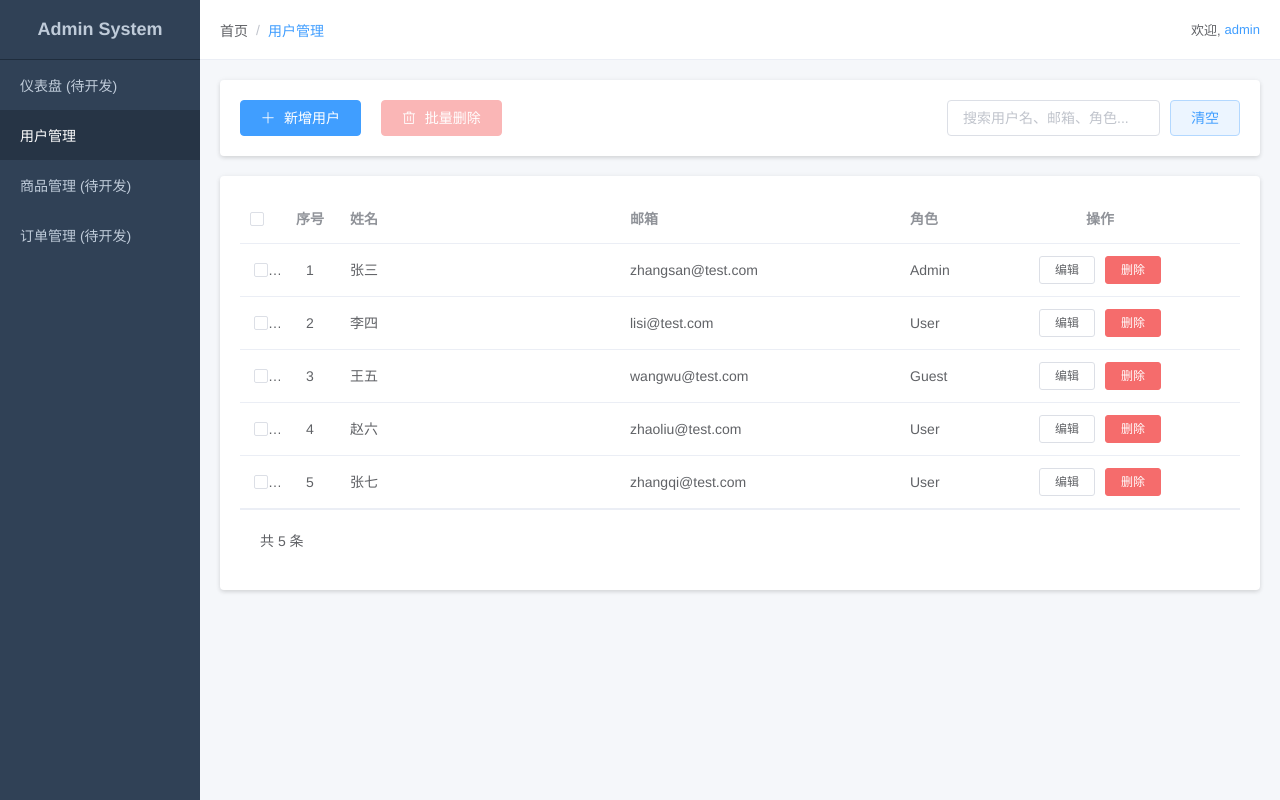
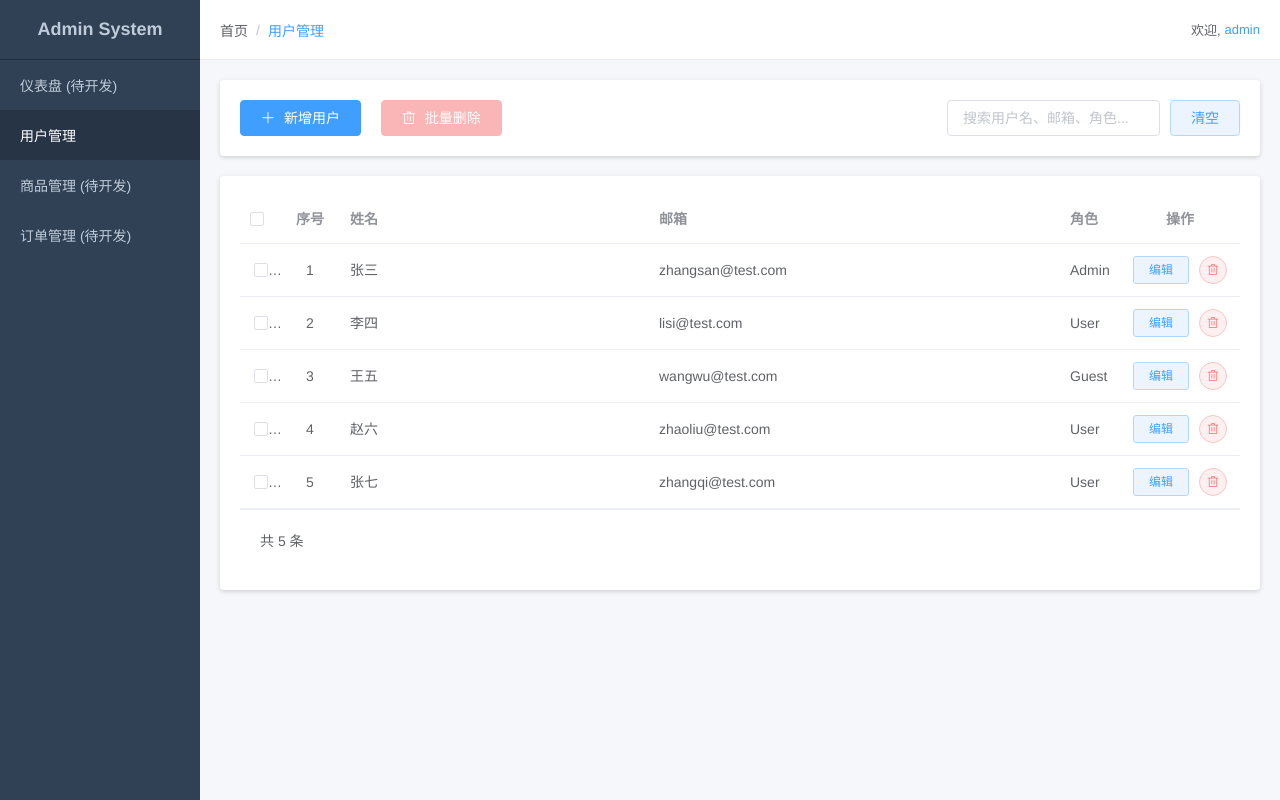
Before and after one commit to 17726/vue2-admin-system, a Vue app: page / in a window 1280 px wide. Built offline with nearby package versions, Linux system fonts and the light colour scheme.

Commit message:
完善table响应式设计

```diff
--- a/src/views/UserManagement.vue
+++ b/src/views/UserManagement.vue
@@ -58,20 +58,22 @@
           header-align="center"
           width="60"
         ></el-table-column>
-        <el-table-column prop="name" label="姓名"  show-overflow-tooltip>
+        <el-table-column prop="name" label="姓名" min-width="60" show-overflow-tooltip>
         </el-table-column>
         <el-table-column prop="email" label="邮箱" show-overflow-tooltip>
           <!--show-overflow-tooltip 会在内容溢出时显示提示信息 -->
         </el-table-column>
         <el-table-column prop="role" label="角色" width="60"> </el-table-column>
-        <el-table-column label="操作" align="center" fixed="right">
-          <template slot-scope="scope">
-            <el-button size="mini" @click="handleOpenEdit(scope.row)"
-              >编辑</el-button
-            >
-            <el-button size="mini" type="danger" @click="del(scope.row.id)"
-              >删除</el-button
-            >
+        <el-table-column label="操作" align="center" fixed="right" width="120">
+          <template slot-scope="scope" >
+           <div class="ops">
+              <el-button size="mini" type="primary" plain @click="handleOpenEdit(scope.row)"
+                >编辑</el-button
+              >
+              <el-button size="mini" type="danger" plain @click="del(scope.row.id)" icon="el-icon-delete" circle
+                ></el-button
+              >
+           </div>
           </template>
         </el-table-column>
       </el-table>
@@ -182,6 +184,7 @@ export default {
       // formData 来自子组件的表单数据，为用户数据对象
       if (formData.id) {
         // 编辑模式：根据 id 查找并更新
+        // map方法
         this.userList = this.userList.map((item) => {
           if (item.id === formData.id) {
             return formData;
@@ -189,6 +192,7 @@ export default {
             return item;
           }
         });
+        // index替换方法
         // const index = this.userList.findIndex(
         //   (item) => item.id === formData.id
         // );
@@ -313,44 +317,16 @@ export default {
     box-shadow: $shadow-base;
     // overflow: hidden;？
 
-    // .user-table {
-    //   width: 100%;
-    //   // 边框合并？
-    //   // border-collapse: collapse;
-
-    //   thead {
-    //     background-color: $table-header-bg;
-
-    //     th {
-    //       padding: 12px 15px;
-    //       text-align: left;
-    //       font-weight: $font-weight-medium;
-    //       font-size: $font-size-base;
-    //       color: $text-primary;
-    //       border-bottom: 1px solid $table-border;
-    //     }
-    //   }
-
-    //   tbody {
-    //     tr {
-    //       // transition: $transition-fast;
-
-    //       // &:hover {
-    //       //   background-color: $table-hover-bg;
-    //       // }
-    //       // 下边框（非最后一行）
-    //       &:not(:last-child) {
-    //         border-bottom: 1px solid $table-border;
-    //       }
-
-    //       td {
-    //         padding: 12px 15px;
-    //         font-size: $font-size-base;
-    //         color: $text-regular;
-    //       }
-    //     }
-    //   }
-    // }
+    el-table{
+      el-table-column{
+        .ops{
+          display: flex;
+          flex-wrap: wrap;
+          align-content: center;
+          justify-content: center;
+        }
+      }
+    }
 
     .pagination {
       padding: $base-padding;
```
